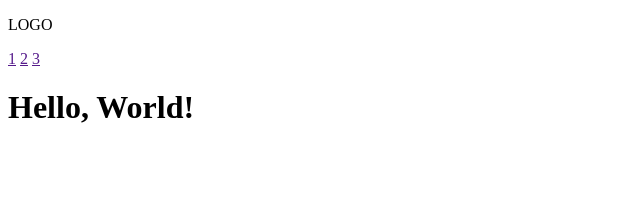
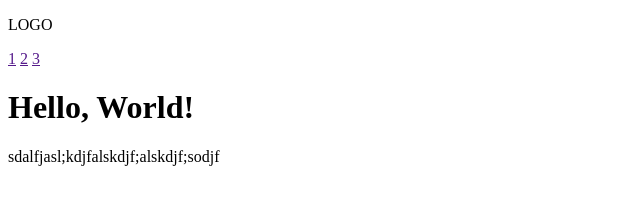
Before and after one commit to lleeeuuuuanchik/hello-world, a plain HTML site: page index.html in a window 1280 px wide. Shown: the whole page, without its empty margins (0-640 px from the left). Drawn offline with Linux system fonts and the light colour scheme.

Commit message:
add footer

```diff
--- a/index.html
+++ b/index.html
@@ -15,5 +15,10 @@
         </nav>
     </header>
     <h1>Hello, World!</h1>
+    <footer>
+        <nav>
+            sdalfjasl;kdjfalskdjf;alskdjf;sodjf
+        </nav>
+    </footer>
 </body>
 </html>
```
